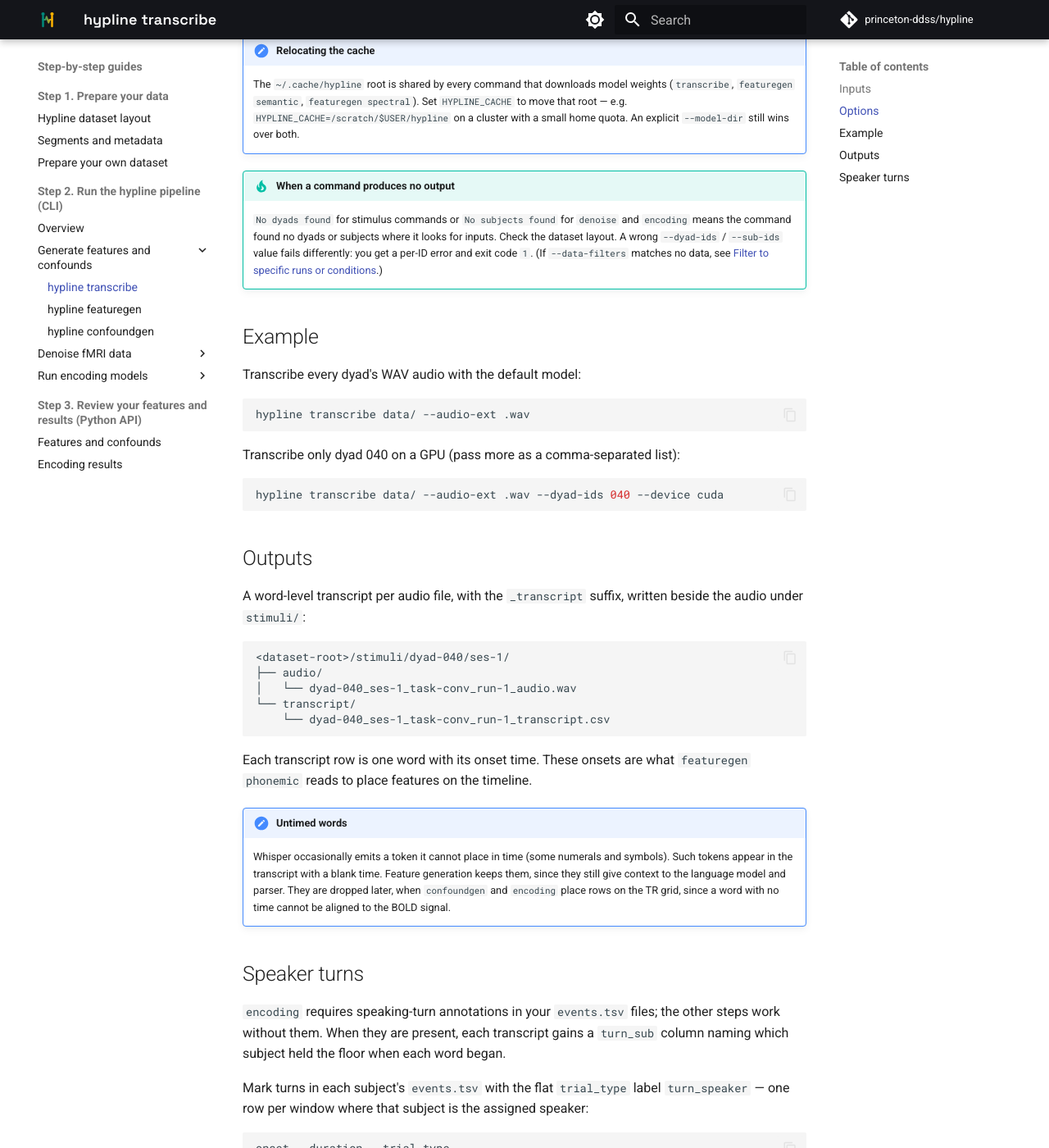
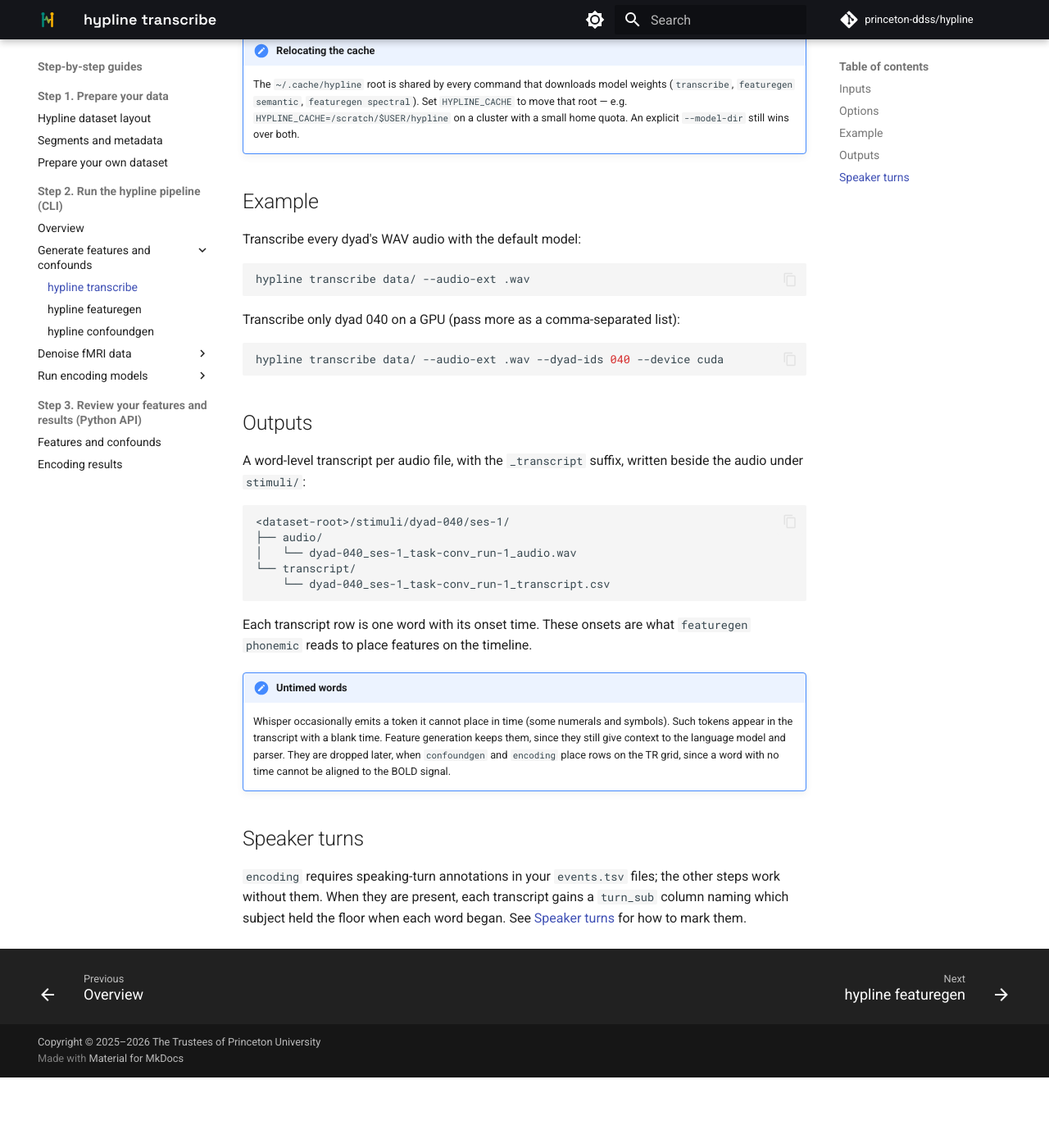
Before and after one commit to princeton-ddss/hypline, an MkDocs documentation site: the page built from docs/mkdocs/step-by-step/transcribe.md, in a window 1280 px wide and 1400 px high, scrolled down 1352 px. Shown: the whole window at 82% size. Built offline with MkDocs 1.6.1 and Material for MkDocs 9.7.7, drawn with Linux system fonts in a browser that asks for light colours; comment, search, counter and statistics services are not loaded; the version menu is left out; after the commit the page ends 2666 px from its top, so only the background shows below that; some of the changed text lies outside the part shown.

Commit message:
Move the shared no-output tip and drop duplicated speaker turns
- The "When a command produces no output" tip in `transcribe.md`
  applied to every command and repeated the filter FAQ's "When a
  filter matches nothing"; point to that section from `overview.md`
  instead
- `transcribe.md` repeated the `turn_speaker` how-to from
  `segments.md`; keep the summary and link there

````diff
--- a/docs/mkdocs/step-by-step/transcribe.md
+++ b/docs/mkdocs/step-by-step/transcribe.md
@@ -53,17 +53,6 @@ named and discovered.
     on a cluster with a small home quota. An explicit `--model-dir` still wins
     over both.
 
-!!! tip "When a command produces no output"
-
-    `No dyads found` for stimulus commands or `No subjects found` for
-    `denoise` and `encoding` means the command found no dyads or subjects
-    where it looks for inputs. Check the dataset layout. A wrong
-    `--dyad-ids` / `--sub-ids` value fails differently: you get a per-ID
-    error and exit code `1`. (If
-    `--data-filters` matches no data, see [Filter to specific runs or
-    conditions](../FAQ/filter.md#when-a-filter-matches-nothing).)
-
-
 ## Example
 
 Transcribe every dyad's WAV audio with the default model:
@@ -108,16 +97,4 @@ Each transcript row is one word with its onset time. These onsets are what
 `encoding` requires speaking-turn annotations in your `events.tsv` files; the
 other steps work without them. When they are present, each transcript gains a
 `turn_sub` column naming which subject held the floor when each word began.
-
-Mark turns in each subject's `events.tsv` with the flat `trial_type` label
-`turn_speaker` — one row per window where that subject is the assigned
-speaker:
-
-```tsv
-onset   duration   trial_type
-0.0     12.5       turn_speaker
-20.0    8.0        turn_speaker
-```
-
-See [Speaker turns](segments.md#speaker-turns) for the full rules on writing
-them.
+See [Speaker turns](segments.md#speaker-turns) for how to mark them.
````
Also changed, not shown: docs/mkdocs/step-by-step/overview.md (+3 -1 lines).
